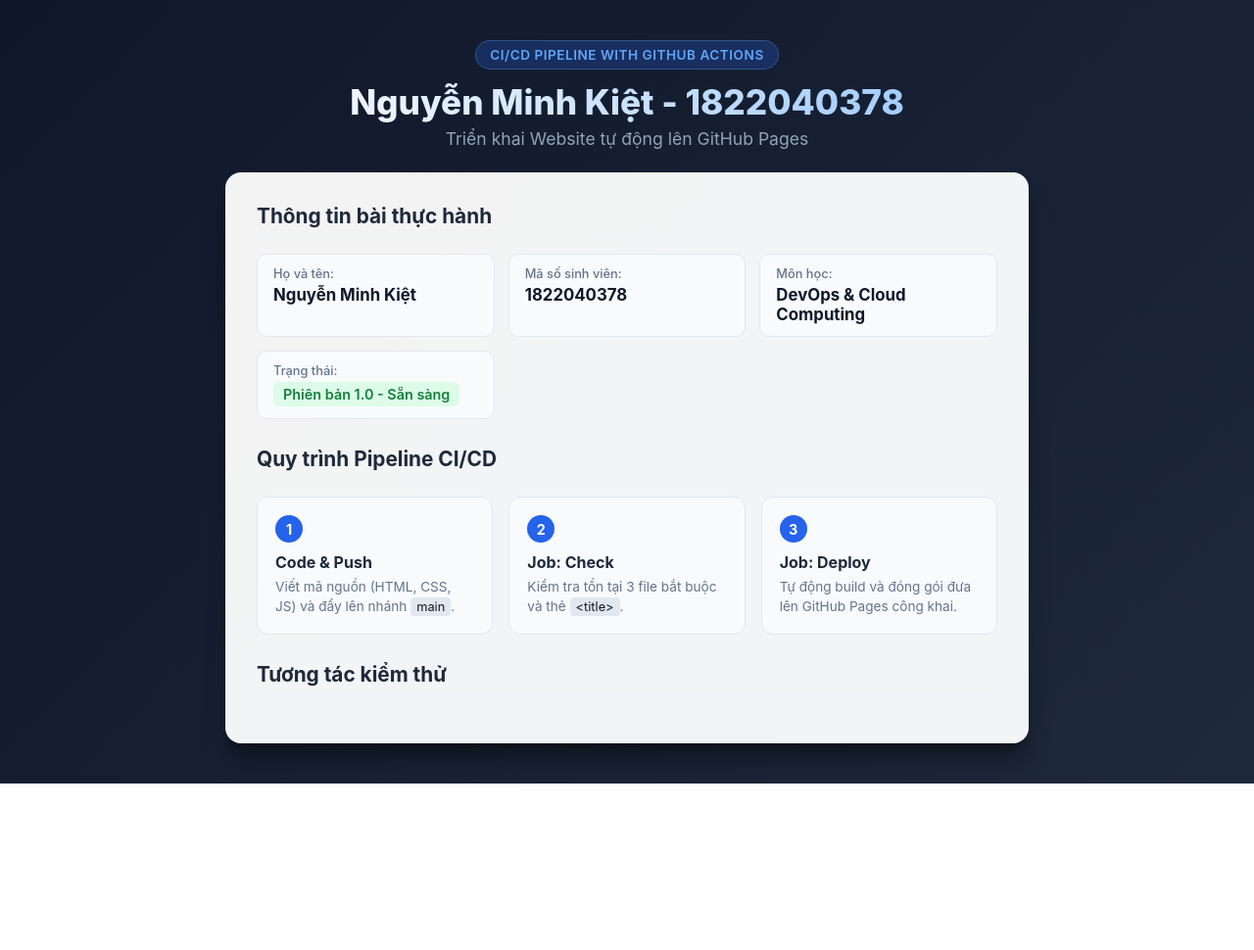
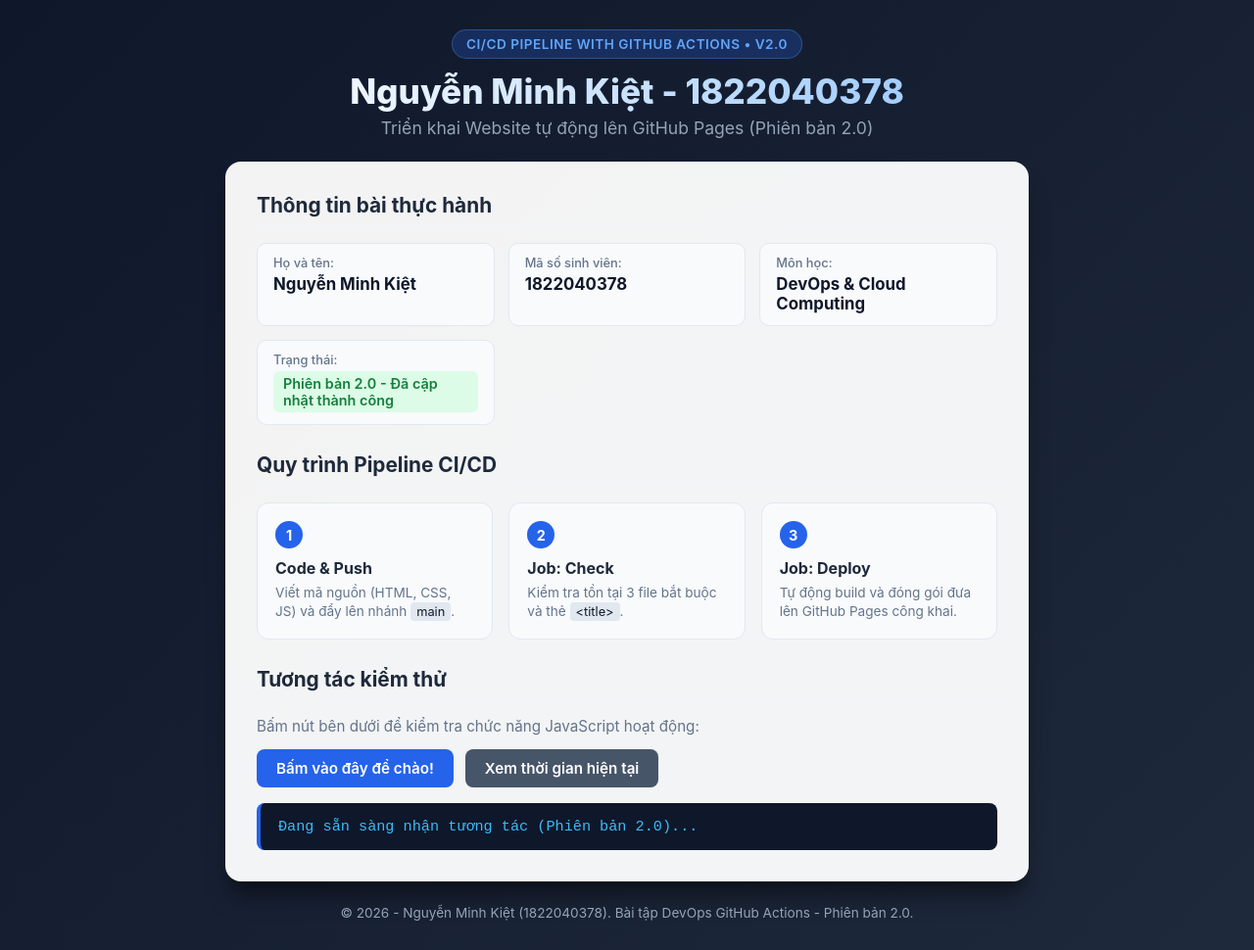
Before and after one commit to ytpit20218/devops-1822040378, a plain HTML site: page index.html in a window 1280 px wide. Shown: the whole page at 98% size. Before the commit the page ends 800 px from the top, so only its background shows below. Drawn offline with Linux system fonts and the light colour scheme.

Commit message:
Fix title and update to Version 2.0

```diff
--- a/index.html
+++ b/index.html
@@ -3,16 +3,16 @@
 <head>
     <meta charset="UTF-8">
     <meta name="viewport" content="width=device-width, initial-scale=1.0">
-        <link rel="stylesheet" href="style.css">
+    <title>Bài Tập Cá Nhân - Nguyễn Minh Kiệt - 1822040378 - Phiên bản 2.0</title>
+    <link rel="stylesheet" href="style.css">
 </head>
 <body>
     <div class="container">
         <header class="header">
-            <div class="badge">CI/CD Pipeline with GitHub Actions</div>
+            <div class="badge">CI/CD Pipeline with GitHub Actions • v2.0</div>
             <h1 id="student-title">Nguyễn Minh Kiệt - 1822040378</h1>
-            <p class="subtitle">Triển khai Website tự động lên GitHub Pages</p>
+            <p class="subtitle">Triển khai Website tự động lên GitHub Pages (Phiên bản 2.0)</p>
         </header>
-
 
         <main class="content-card">
             <section class="info-section">
@@ -32,11 +32,10 @@
                     </div>
                     <div class="info-item">
                         <span class="label">Trạng thái:</span>
-                        <span class="status-tag status-success">Phiên bản 1.0 - Sẵn sàng</span>
+                        <span class="status-tag status-success">Phiên bản 2.0 - Đã cập nhật thành công</span>
                     </div>
                 </div>
             </section>
-
 
             <section class="pipeline-section">
                 <h2>Quy trình Pipeline CI/CD</h2>
@@ -59,6 +58,22 @@
                 </div>
             </section>
 
-
             <section class="interactive-section">
                 <h2>Tương tác kiểm thử</h2>
+                <p>Bấm nút bên dưới để kiểm tra chức năng JavaScript hoạt động:</p>
+                <div class="actions">
+                    <button id="btn-click" class="btn btn-primary">Bấm vào đây để chào!</button>
+                    <button id="btn-time" class="btn btn-secondary">Xem thời gian hiện tại</button>
+                </div>
+                <div id="output-box" class="output-box">Đang sẵn sàng nhận tương tác (Phiên bản 2.0)...</div>
+            </section>
+        </main>
+
+        <footer class="footer">
+            <p>&copy; 2026 - Nguyễn Minh Kiệt (1822040378). Bài tập DevOps GitHub Actions - Phiên bản 2.0.</p>
+        </footer>
+    </div>
+
+    <script src="script.js"></script>
+</body>
+</html>
```
